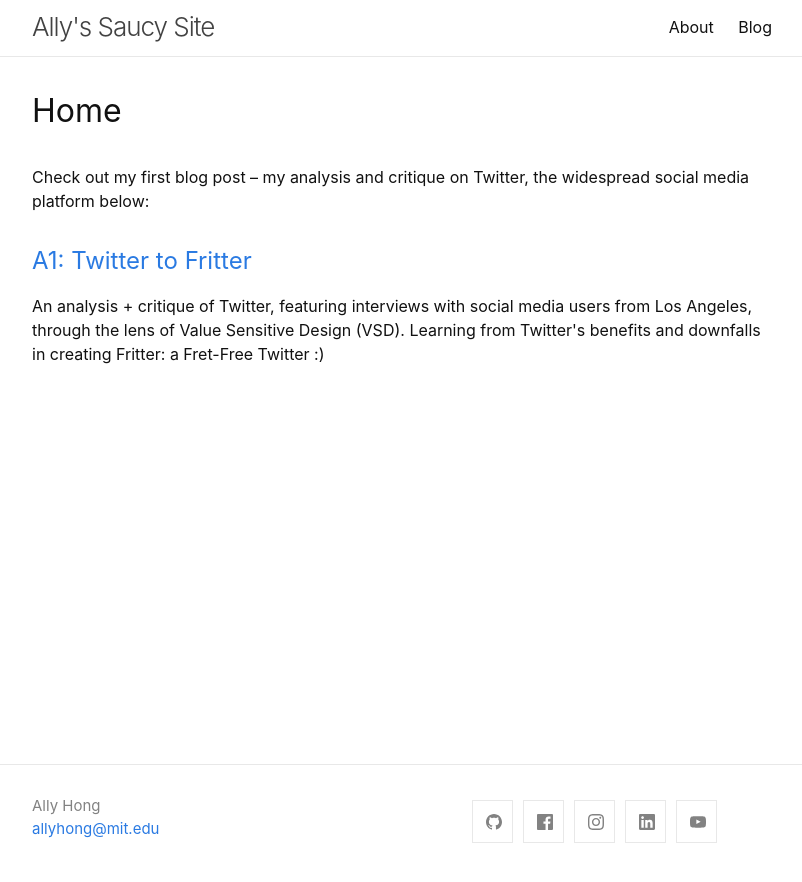
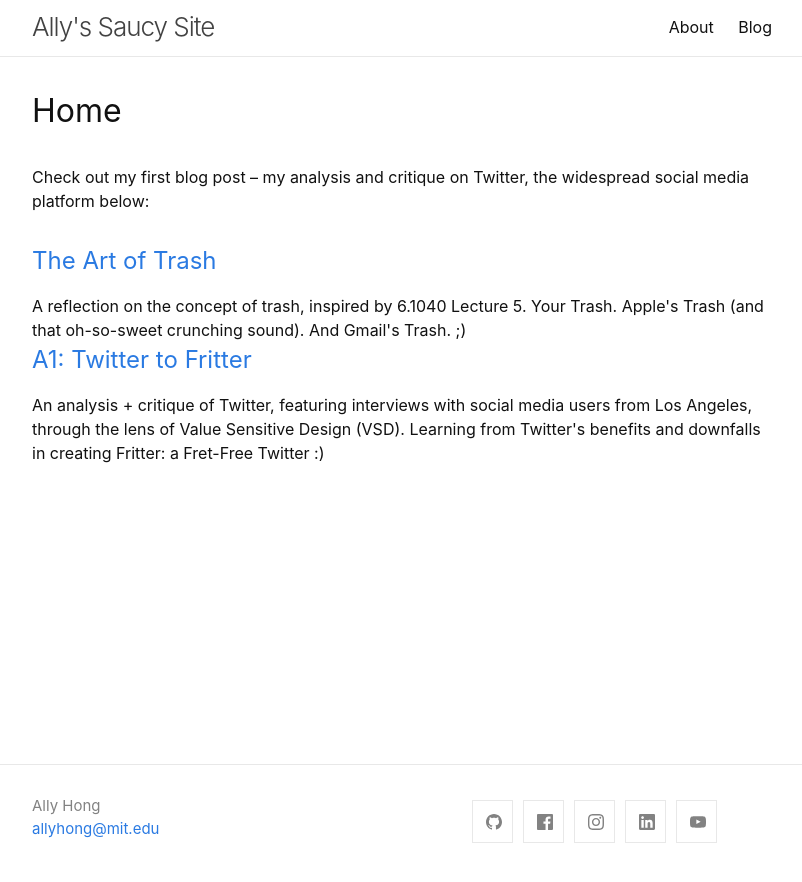
Before and after one commit to allymhong/allymhong.github.io, a Jekyll site: the page built from index.md, in a window 1280 px wide. Shown: the top 882 px of the page, without its empty margins (238-1040 px from the left). Built offline with Jekyll 4.4.1, drawn with Linux system fonts in a browser that asks for light colours; part of the change alters nothing that is shown.

Commit message:
trashpost

```diff
--- a/_layouts/home.html
+++ b/_layouts/home.html
@@ -14,6 +14,7 @@ layout: default
   {% for post in site.posts %}
     <h2><a href="{{ post.url }}">{{ post.title }}</a></h2>
         {{ post.excerpt }}
+    <br/>
   {% endfor %}
 
 </article>
--- /dev/null
+++ b/_posts/2022-09-21-all-types-of-trash.md
@@ -0,0 +1,43 @@
+---
+layout: post
+title: "The Art of Trash"
+categories: blog
+description: A reflection on the concept of trash, inspired by 6.1040 Lecture 5.
+author: Ally Minju
+excerpt: "A reflection on the concept of trash, inspired by 6.1040 Lecture 5. Your Trash. Apple's Trash (and that oh-so-sweet crunching sound). And Gmail's Trash. ;)"
+---
+
+During today's lecture, when Daniel was on the topic of familiar organizational concepts - and he flipped to this slide on *Trash* <3, my brain broke for a second:
+
+> ![Alt](/assets/images/trash.png)
+
+Hold up.
+
+Allow undeletion...?
+
+I've been hosed, stressed, and not acting like myself lately, so I (reasonably) started doubting my basic reading skills. _Isn't it supposed to say "Allow *deletion*?_" So I just stared at the screen to re-read it a few more times.
+
+Daniel gave us that moment to reflect.
+
+Then, he broke the silence by he explaining how the concept of Apple's Trash bin allowed for users to store files ready to be discarded in a designated folder. He went on to wittingly point out that there were numerous ways to delete files, and doing so through Apple's trash bin wouldn't be so efficient for the sole purpose of deletion. Rather, it was made to cleverly _allow *undeletion*_.
+
+With this morning's discussion of combatting illegal trash dumping in Philadelphia from 11.138 (Civic Tech Prototyping: "The Design of Everyday Things" with Prof. Sarah Williams), and constant real-world interactions with trash bins, I couldn't step out of myself. I stuck to my Urban Design principles and viewed the concept of trash bins purposed to allow for getting rid of items for city dwellers - with the implication of _permanently discarding_ items.
+
+But wait! Even in the physical design of the bin, you're able to somewhat recover the item. That is, unless you yeet it in there:
+
+> ![Alt](/assets/images/yeet.png)
+
+This inconsistency in the same label of concepts reminded me of Don Norman's quote from _The Design of Everyday Things_:
+> "How can one person work across so many different domains? Because the fundamental principles of designing for people are the same across all domains."
+
+With how un-intuitive Apple's concept of a trash bin, synced as a folder, or Gmail's version of trash, synced as a label, was in comparison to the real world's version of trash (or the urban designer's), I'm starting to see how 6.1040 dismantles Norman's claims that "fundamental principles of designing for people are the same across all domains." And I'm excited to further dismantle this quote as Software Studio unfolds~
+
+-
+
+Quick shoutout to Apple. Especially for the crunching noise - a sound so satisfying that my friend would purposefully create empty folders to delete them, just to hear it again. Sometimes I'm too eager to empty my trash bin, that I've deleted some important files, due to my ears craving the crunchy noise. Is that just me?
+
+–
+
+Also, I wanted to quickly include a tangential note: if only I knew that for a majority of slideshow creation sites and apps, designers loosened the presentation mode feature! (Lol, I caught myself - I was going to initially say that the _apps_ themselves loosened the feature, but I already personified the Gmail's search function in class today >.<) Anywho, as I was saying, designers loosened the presentation mode feature!
+
+In 2019, [Google Slides allowed for presentation mode in the current window frame](https://jakemiller.net/googleslidespartialscreen/){:target="_blank"}. Knowing about this option for partial screen presenting would've been extremely useful for all my Zoom class presentations. Instead, I searched through my closet to drag out and set up an old monitor, so that I could still see my Zoom audience on one screen while presenting full-screen in the other... Welp, at least I know now!
```
Also changed, not shown: assets/images/trash.png (added), assets/images/yeet.png (added).
